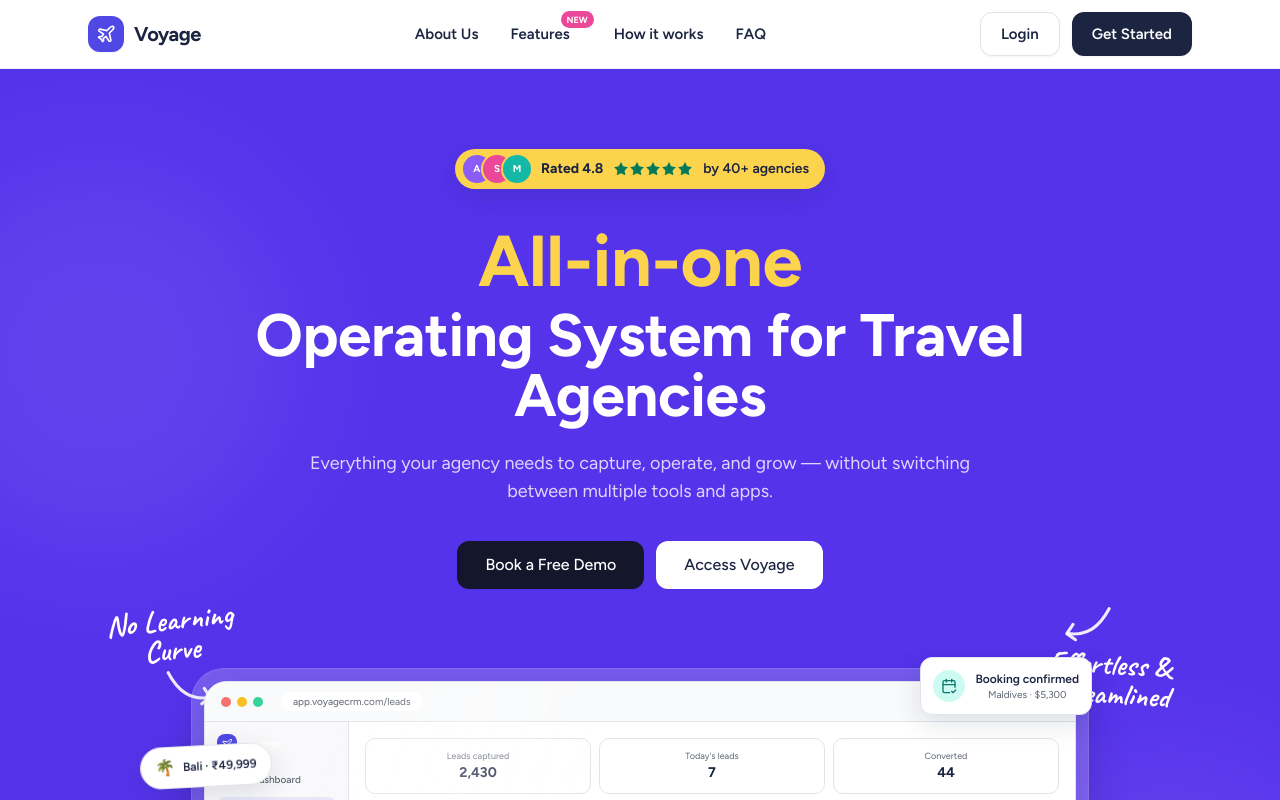
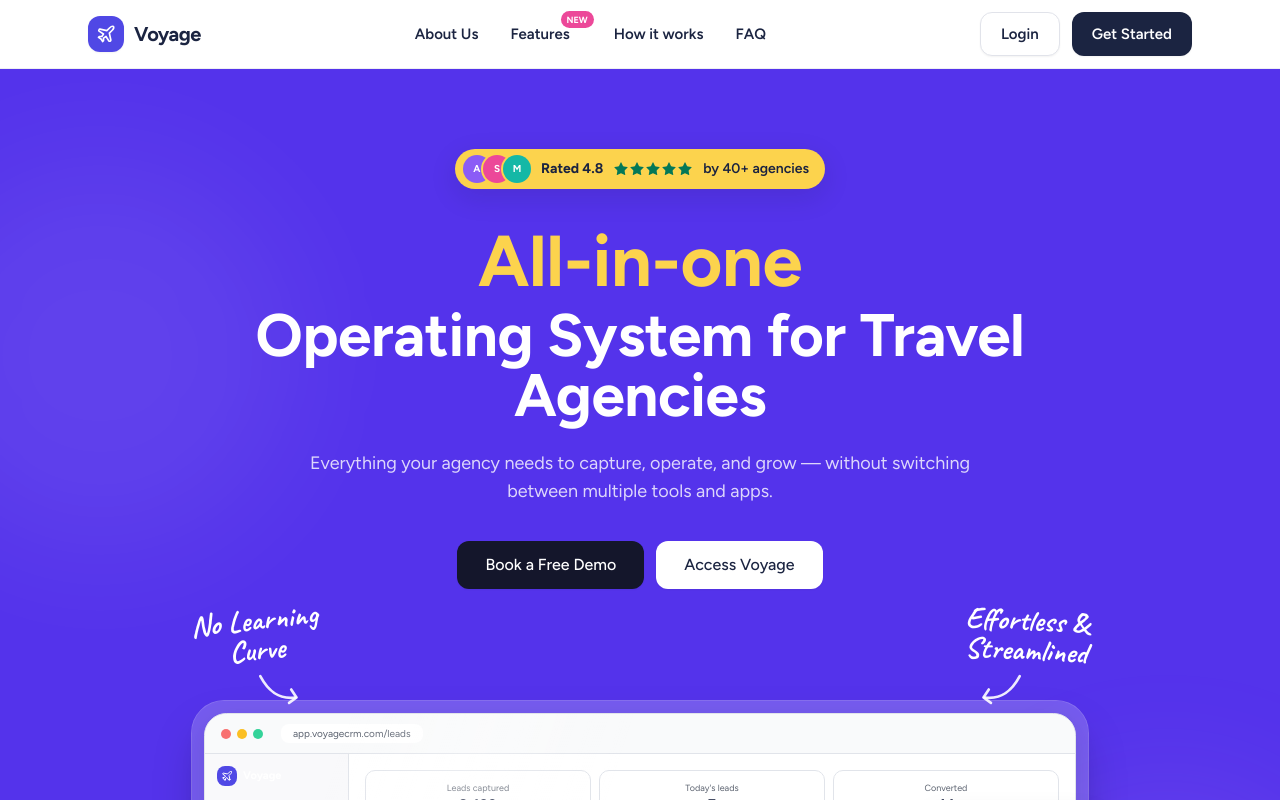
Before and after one commit to Manish01137/CRMTravelAgency, a React (Vite) app in the folder frontend/: page / in a window 1280 px wide. Shown: the top 800 px of the page. Built offline with nearby package versions, Linux system fonts and the light colour scheme; no server answers.

Commit message:
Hero polish: separate annotations from floating cards, delayed fade-in, more headroom

```diff
--- a/frontend/src/pages/LandingPage.tsx
+++ b/frontend/src/pages/LandingPage.tsx
@@ -307,7 +307,7 @@
           <p className="text-[10px] text-muted-foreground">Priya · Bali · ₹2.5L budget</p>
         </div>
       </div>
-      <div className="animate-float-delayed absolute -right-4 -top-6 hidden items-center gap-2.5 rounded-xl border border-border bg-card p-3 shadow-pop sm:flex">
+      <div className="animate-float-delayed absolute -right-6 top-24 hidden items-center gap-2.5 rounded-xl border border-border bg-card p-3 shadow-pop sm:flex">
         <span className="flex size-8 items-center justify-center rounded-full bg-teal-100 text-teal-700">
           <CalendarCheck2 className="size-4" />
         </span>
@@ -316,7 +316,7 @@
           <p className="text-[10px] text-muted-foreground">Maldives · $5,300</p>
         </div>
       </div>
-      <div className="animate-float-delayed absolute -left-16 top-16 hidden -rotate-3 items-center gap-2 rounded-full border border-border bg-card px-3.5 py-2 shadow-pop lg:flex">
+      <div className="animate-float-delayed absolute -left-20 top-32 hidden -rotate-3 items-center gap-2 rounded-full border border-border bg-card px-3.5 py-2 shadow-pop lg:flex">
         <span className="text-base">🌴</span>
         <span className="text-xs font-semibold text-foreground">Bali · ₹49,999</span>
       </div>
@@ -432,26 +432,36 @@
           initial={reduce ? { opacity: 0 } : { opacity: 0, y: 60, scale: 0.95 }}
           animate={reduce ? { opacity: 1 } : { opacity: 1, y: 0, scale: 1 }}
           transition={{ duration: 0.9, delay: 0.75, ease: EASE }}
-          className="relative mx-auto mt-20 max-w-4xl"
+          className="relative mx-auto mt-24 max-w-4xl sm:mt-28"
         >
-          {/* “No Learning Curve” — left annotation */}
-          <div className="absolute -top-16 left-0 hidden -translate-x-2/3 lg:block">
+          {/* “No Learning Curve” — left annotation (fades in after the frame settles) */}
+          <motion.div
+            initial={{ opacity: 0, y: 12 }}
+            animate={{ opacity: 1, y: 0 }}
+            transition={{ delay: 1.5, duration: 0.6, ease: EASE }}
+            className="absolute -top-24 left-0 z-20 hidden -translate-x-[70%] lg:block"
+          >
             <p className="-rotate-6 font-hand text-3xl font-bold leading-none text-white">
               No Learning
               <br />
               Curve
             </p>
-            <CurvedArrow className="ml-14 mt-1 w-14 text-white/90" />
-          </div>
+            <CurvedArrow className="ml-16 mt-2 w-12 text-white/90" />
+          </motion.div>
           {/* “Effortless & Streamlined” — right annotation */}
-          <div className="absolute -top-16 right-0 hidden translate-x-2/3 text-right lg:block">
-            <CurvedArrow className="mb-1 ml-auto mr-14 w-14 -scale-x-100 text-white/90" />
+          <motion.div
+            initial={{ opacity: 0, y: 12 }}
+            animate={{ opacity: 1, y: 0 }}
+            transition={{ delay: 1.7, duration: 0.6, ease: EASE }}
+            className="absolute -top-24 right-0 z-20 hidden translate-x-[70%] text-right lg:block"
+          >
             <p className="rotate-3 font-hand text-3xl font-bold leading-none text-white">
               Effortless &
               <br />
               Streamlined
             </p>
-          </div>
+            <CurvedArrow className="mr-16 mt-2 inline-block w-12 -scale-x-100 text-white/90" />
+          </motion.div>
 
           <Tilt>
             <div className="rounded-[2rem] bg-white/20 p-2 shadow-2xl ring-1 ring-white/30 sm:p-3">
```
